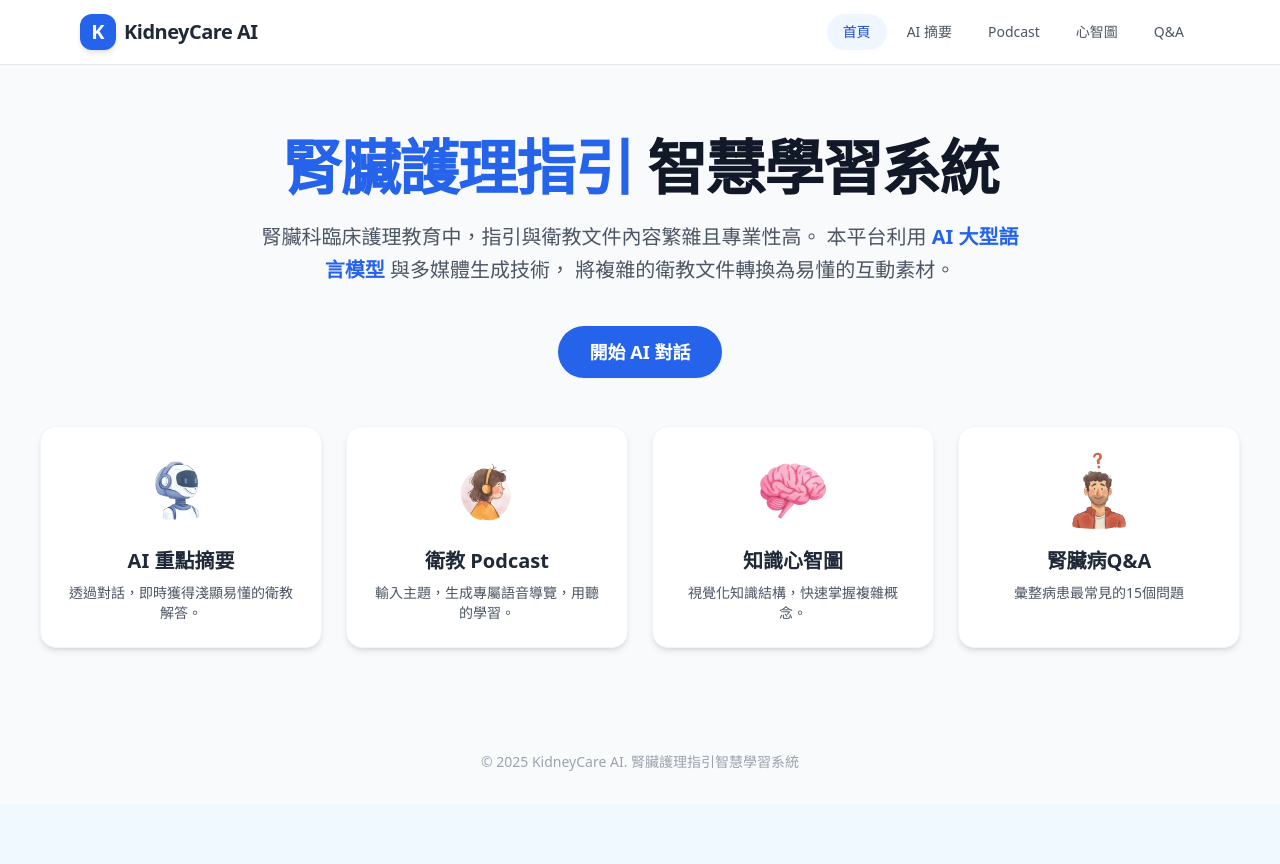
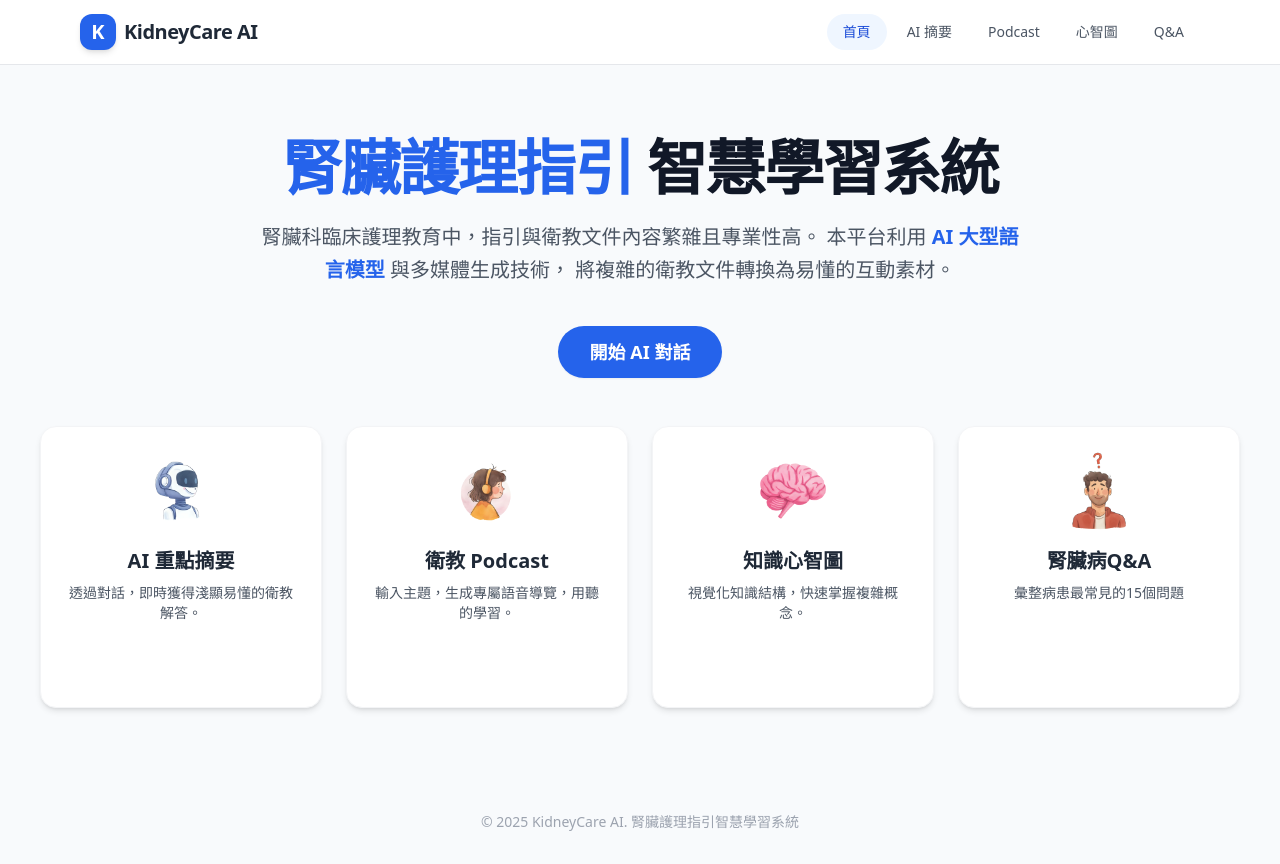
Before and after one commit to llmcare12/CKDai, a React (Vite) app: page /#/ in a window 1280 px wide. Before the commit the page ends 804 px from the top, so only its background shows below. Built offline with nearby package versions, Linux system fonts and the light colour scheme.

Commit message:
Change card divs to aspect-square for uniformity

```diff
--- a/App.tsx
+++ b/App.tsx
@@ -60,7 +60,7 @@ const Home = () => (
       {/* 卡片 1 */}
       <Link to="/summary" className="group">
         {/* p-6: 內距變小, rounded-2xl: 圓角稍微縮小 */}
-        <div className="bg-white p-6 rounded-2xl shadow-md border border-gray-100 hover:shadow-xl transition-all duration-300 h-full hover:-translate-y-1">
+        <div className="aspect-square bg-white p-6 rounded-2xl shadow-md border border-gray-100 hover:shadow-xl transition-all duration-300 h-full hover:-translate-y-1">
           <div className="mb-4 group-hover:scale-110 transition-transform duration-300 flex justify-center">
             {/* w-20 h-20: 圖片變小 (原本是 w-32) */}
             <img src={robotImg} alt="AI摘要" className="w-20 h-20 object-contain" />
@@ -73,7 +73,7 @@ const Home = () => (
 
       {/* 卡片 2 */}
       <Link to="/podcast" className="group">
-        <div className="bg-white p-6 rounded-2xl shadow-md border border-gray-100 hover:shadow-xl transition-all duration-300 h-full hover:-translate-y-1">
+        <div className="aspect-square bg-white p-6 rounded-2xl shadow-md border border-gray-100 hover:shadow-xl transition-all duration-300 h-full hover:-translate-y-1">
           <div className="mb-4 group-hover:scale-110 transition-transform duration-300 flex justify-center">
             <img src={podcastImg} alt="衛教Podcast" className="w-20 h-20 object-contain" />
           </div>
@@ -84,7 +84,7 @@ const Home = () => (
 
       {/* 卡片 3 */}
       <Link to="/mindmap" className="group">
-        <div className="bg-white p-6 rounded-2xl shadow-md border border-gray-100 hover:shadow-xl transition-all duration-300 h-full hover:-translate-y-1">
+        <div className="aspect-square bg-white p-6 rounded-2xl shadow-md border border-gray-100 hover:shadow-xl transition-all duration-300 h-full hover:-translate-y-1">
           <div className="mb-4 group-hover:scale-110 transition-transform duration-300 flex justify-center">
             <img src={brainImg} alt="心智圖" className="w-20 h-20 object-contain" />
           </div>
@@ -95,7 +95,7 @@ const Home = () => (
 
       {/* 卡片 4 */}
       <Link to="/qna" className="group">
-        <div className="bg-white p-6 rounded-2xl shadow-md border border-gray-100 hover:shadow-xl transition-all duration-300 h-full hover:-translate-y-1">
+        <div className="aspect-square bg-white p-6 rounded-2xl shadow-md border border-gray-100 hover:shadow-xl transition-all duration-300 h-full hover:-translate-y-1">
           <div className="mb-4 group-hover:scale-110 transition-transform duration-300 flex justify-center">
             <img src={qnaImg} alt="QnA" className="w-20 h-20 object-contain" />
           </div>
```
